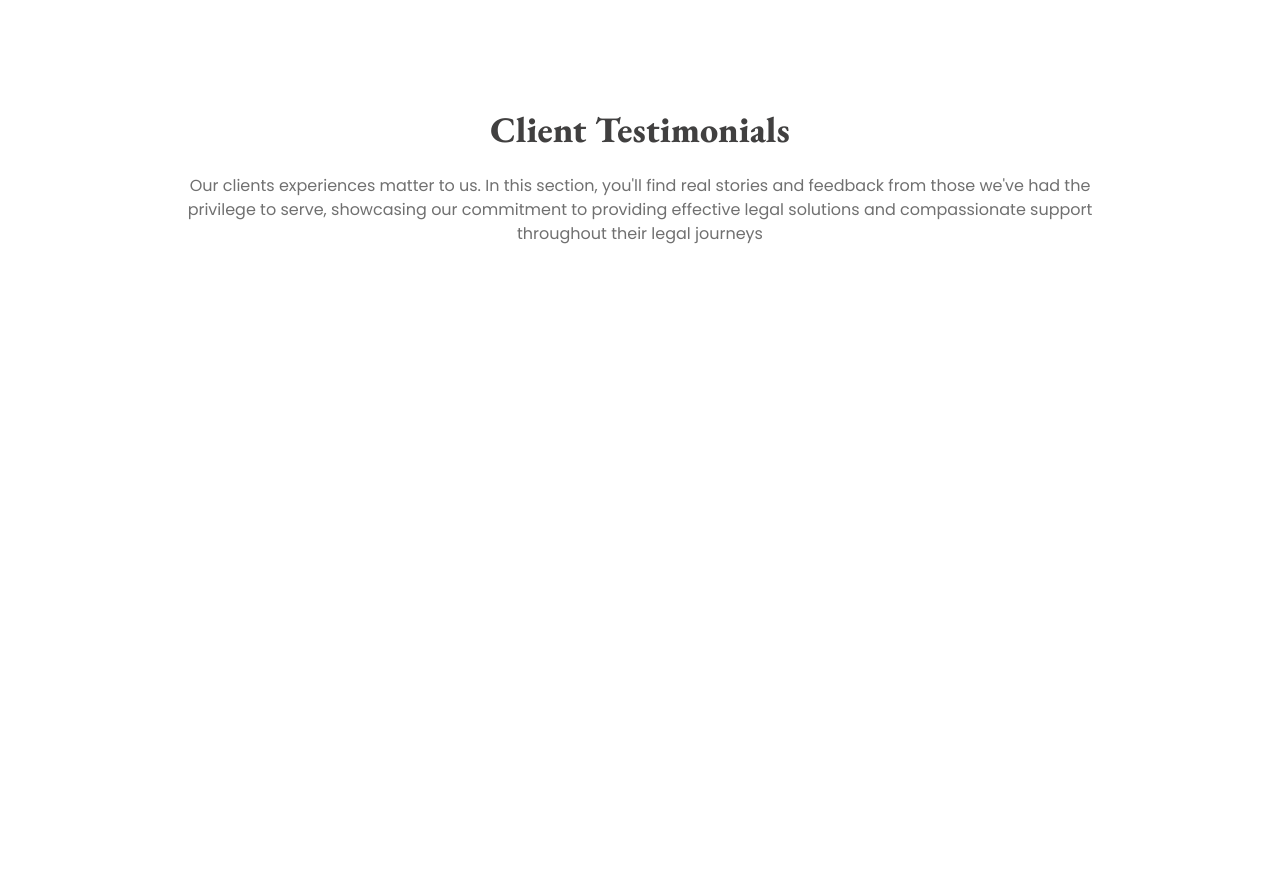
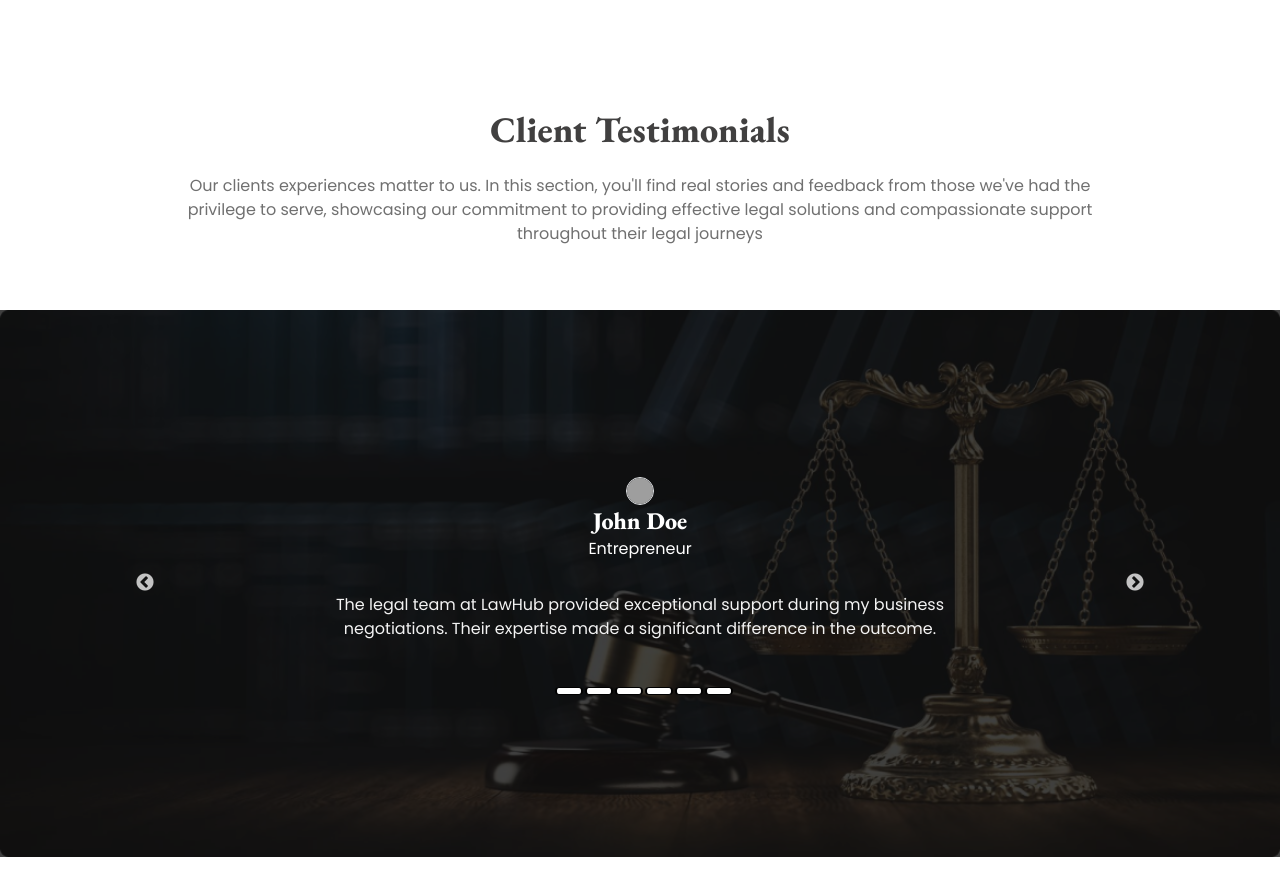
Before and after one commit to Shahriar-Hossain-Alvi/lawhub-client-side, a React (Vite) app: page / in a window 1280 px wide. Shown: the part 2029-2925 px from the top of the page. Before the commit the page ends 2339 px from the top, so only its background shows below. Built offline with nearby package versions, Linux system fonts and the light colour scheme; grey boxes are pictures that could not be loaded.

Commit message:
created testimonial section with slider

```diff
--- a/package.json
+++ b/package.json
@@ -16,12 +16,15 @@
     "react": "^18.3.1",
     "react-dom": "^18.3.1",
     "react-icons": "^5.3.0",
-    "react-router-dom": "^6.26.2"
+    "react-router-dom": "^6.26.2",
+    "react-slick": "^0.30.2",
+    "slick-carousel": "^1.8.1"
   },
   "devDependencies": {
     "@eslint/js": "^9.11.1",
     "@types/react": "^18.3.10",
     "@types/react-dom": "^18.3.0",
+    "@types/react-slick": "^0.23.13",
     "@vitejs/plugin-react": "^4.3.2",
     "autoprefixer": "^10.4.20",
     "daisyui": "^4.12.12",
--- a/public/testimonial.json
+++ b/public/testimonial.json
@@ -1,35 +1,41 @@
 [
     {
+        "id": "aksudyauishdjkasdlkasd",
         "clientsImage": "image_url_1.jpg",
         "clientsName": "John Doe",
         "clientsProfession": "Entrepreneur",
         "review": "The legal team at LawHub provided exceptional support during my business negotiations. Their expertise made a significant difference in the outcome."
     },
     {
+        "id": "aksudyauishdjklgfkuh",
         "clientsImage": "image_url_2.jpg",
         "clientsName": "Jane Smith",
         "clientsProfession": "Teacher",
         "review": "I was overwhelmed with my educational rights case, but the attorneys at LawHub guided me through every step. I felt supported and informed."
     },
     {
+        "id": "aksudyuifdgisdlkasd",
         "clientsImage": "image_url_3.jpg",
         "clientsName": "Michael Brown",
         "clientsProfession": "Software Engineer",
         "review": "LawHub helped me navigate the complexities of divorce law with empathy and professionalism. I truly appreciated their personalized approach."
     },
     {
+        "id": "akpyouiuishdjkasdlkasd",
         "clientsImage": "image_url_4.jpg",
         "clientsName": "Emily Johnson",
         "clientsProfession": "Accountant",
         "review": "I turned to LawHub for tax advice, and they provided invaluable insights that helped me save significantly. Highly recommend their services!"
     },
     {
+        "id": "aksudyabmirep9dlkasd",
         "clientsImage": "image_url_5.jpg",
         "clientsName": "Daniel Garcia",
         "clientsProfession": "Nurse",
         "review": "Child support matters can be stressful, but the team at LawHub handled my case with care and diligence. I felt heard and respected throughout."
     },
     {
+        "id": "aksudyauug98dkfjt0asd",
         "clientsImage": "image_url_6.jpg",
         "clientsName": "Sophia Wilson",
         "clientsProfession": "Artist",
--- /dev/null
+++ b/src/components/Hooks/useAxios.tsx
@@ -0,0 +1,7 @@
+import axios from "axios";
+
+const axiosPublic = axios.create({
+    baseURL: 'http://localhost:5000',
+});
+
+export default axiosPublic;
--- a/src/components/Pages/Home/Testimonial/Testimonial.tsx
+++ b/src/components/Pages/Home/Testimonial/Testimonial.tsx
@@ -1,10 +1,84 @@
+import { useQuery } from "@tanstack/react-query";
 import SectionHeading from "../../../SmallComponents/SectionHeading/SectionHeading";
+import axios from "axios";
+import LoadingSpinner from "../../../SmallComponents/LoadingSpinner/LoadingSpinner";
+import TestimonialSlider from "./TestimonialSlider";
+import "slick-carousel/slick/slick.css";
+import "slick-carousel/slick/slick-theme.css";
+import Slider, { Settings } from "react-slick";
+import testimonialBackgroundImage from "../../../../assets/images/Testimonial.png"
 
 
+
+export interface TestimonialType {
+    id: string
+    clientsImage: string
+    clientsName: string
+    clientsProfession: string
+    review: string
+}
+
+type AllTestimonialType = TestimonialType[];
+
 const Testimonial = () => {
+
+    // slider function
+    const settings: Settings = {
+        dots: true,
+        infinite: true,
+        speed: 500,
+        slidesToShow: 1,
+        slidesToScroll: 1,
+        appendDots: (dots: React.ReactNode) => (
+            <div>
+                <ul className="mx-auto" > {dots} </ul>
+            </div>
+        ),
+        customPaging: () => (
+            <div className="h-2 border-black border border-x-2 bg-white rounded-3xl px-3">
+                {/* {i+1} */}
+            </div>
+        )
+    };
+
+
+    // data fetching function
+    const { data: AllTestimonial = [], isLoading, isError, error } = useQuery<AllTestimonialType>({
+        queryKey: ["AllTestimonial"],
+        queryFn: async () => {
+            const res = await axios.get<AllTestimonialType>("./testimonial.json");
+            return res.data;
+        }
+    })
+
+    if (isLoading) {
+        <LoadingSpinner />
+    }
+
+    if (isError) {
+        <span className="text-red-500">{error.message}</span>
+        console.log(error);
+    }
+
     return (
-        <div>
+        <div className="mb-28">
             <SectionHeading heading="Client Testimonials" description="Our clients experiences matter to us. In this section, you'll find real stories and feedback from those we've had the privilege to serve, showcasing our commitment to providing effective legal solutions and compassionate support throughout their legal journeys" />
+
+            <div className="relative w-full">
+                <img className='w-full' src={testimonialBackgroundImage} alt="testimonial image" />
+                <div className='w-full h-full bg-[#111111CC] absolute top-0 left-0'></div>
+
+                <div className="absolute top-1/2 left-1/2 w-full -translate-x-1/2 -translate-y-1/2">
+                    <div className="slider-container w-3/4 mx-auto">
+                        <Slider {...settings}>
+                            {
+                                AllTestimonial.map(testimonial => <TestimonialSlider key={testimonial.id} testimonial={testimonial} />)
+                            }
+                        </Slider>
+                    </div>
+                </div>
+            </div>
+
         </div>
     );
 };
--- /dev/null
+++ b/src/components/Pages/Home/Testimonial/TestimonialSlider.tsx
@@ -0,0 +1,20 @@
+import { TestimonialType } from "./Testimonial";
+
+interface TestimonialSliderPropType {
+    testimonial: TestimonialType
+}
+
+const TestimonialSlider = ({ testimonial }: TestimonialSliderPropType) => {
+
+
+    return (
+        <div className="text-center w-2/3 mx-auto mb-6">
+            <img className="h-7 w-7 rounded-full border mx-auto" src={testimonial.clientsImage} alt={testimonial.clientsName} />
+            <h3 className="text-2xl font-extrabold font-eb-garamond text-white">{testimonial.clientsName}</h3>
+            <p className="text-white mb-8">{testimonial.clientsProfession}</p>
+            <p className="text-[#F3F3F3]">{testimonial.review}</p>
+        </div>
+    );
+};
+
+export default TestimonialSlider;
--- /dev/null
+++ b/src/components/SmallComponents/LoadingSpinner/LoadingSpinner.tsx
@@ -0,0 +1,7 @@
+const LoadingSpinner = () => {
+    return (
+        <span className="loading loading-spinner text-primary"></span>
+    );
+};
+
+export default LoadingSpinner;
```
Also changed, not shown: 1 other file (tests, documents, lock files or other folders).
